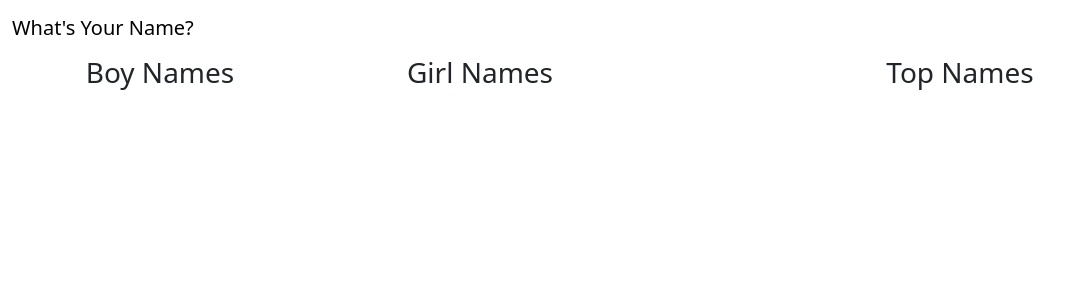
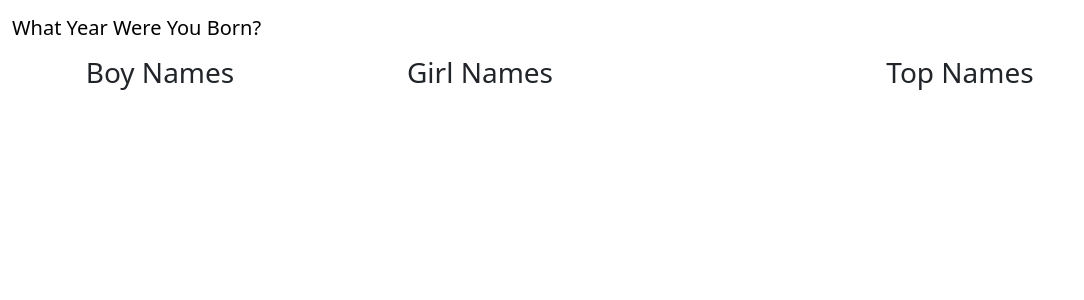
Before and after one commit to adesuwa1138/project-3, a Flask app: template templates/year.html in a window 1280 px wide. Shown: the top 300 px of the page, without its empty margins (0-1084 px from the left). Run offline with Flask 2, Linux system fonts and the light colour scheme; the template is opened without the code that fills it, so the values that code supplies are empty; some libraries are stand-ins or nearby versions.

Commit message:
Polished output

```diff
--- a/app.py
+++ b/app.py
@@ -63,13 +63,13 @@ def year(year):
 
     # session.close()
 
-
+   #Create visualizations for YEAR data
 
     fig1 = px.bar(baby_names_boy, y='Name', x='Count', height=800, orientation='h')
     fig2 = px.bar(baby_names_girl, y='Name', x='Count', height=800,color_discrete_sequence=['pink'], orientation='h')
     fig3 = px.scatter(baby_names_year, x='Count', y='Rank', height=800,  size = 'Count', color='Sex',color_discrete_sequence=['pink','blue'], orientation='h', hover_name="Name")
-    fig1.update_layout(template='simple_white')
-    fig2.update_layout(template='simple_white')
+    fig1.update_layout(template='simple_white', xaxis_range=[0,10000])
+    fig2.update_layout(template='simple_white',  xaxis_range=[0,10000])
     fig3.update_layout(yaxis=dict(autorange="reversed"), template='simple_white')
     graphJSON = json.dumps(fig1, cls=plotly.utils.PlotlyJSONEncoder)
     graphJSON1 = json.dumps(fig2, cls=plotly.utils.PlotlyJSONEncoder)
@@ -82,6 +82,7 @@ def year(year):
 
     return render_template("year.html", query = baby_names_year, graphJSON=graphJSON, graphJSON1=graphJSON1, graphJSON2=graphJSON2)
 
+#Create page for Name queries
 
 @app.route("/name/<name>")
 def name(name):
@@ -90,7 +91,15 @@ def name(name):
 
    baby_names_names = baby_names[baby_names['Name'] == name]
 
-   fig = px.line(baby_names_names, y='Count', x='Year', color='Sex', orientation='h')
+# Create visualization for name entry
+
+   fig = px.line(baby_names_names, y='Count', x='Year', color='Sex', orientation='h', title = (f'Hello, my name is {name}'))
+
+   fig.update_layout(title_font_family="Times New Roman",
+                     title_font_color="gold",
+                     title_font_size=70,
+                     title_x=0.5)
+
 
    graphJSON = json.dumps(fig, cls=plotly.utils.PlotlyJSONEncoder)
 
--- a/templates/names.html
+++ b/templates/names.html
@@ -6,7 +6,7 @@
         <meta charset="utf-8">
         <meta name="viewport" content="width=device-width, initial-scale=1, shrink-to-fit=no">
 
-        <title>Weather View</title>
+        <title>Baby Names</title>
         {% endblock %}
 
         <link href="https://cdn.jsdelivr.net/npm/bootstrap@5.3.0-alpha1/dist/css/bootstrap.min.css" rel="stylesheet" integrity="sha384-GLhlTQ8iRABdZLl6O3oVMWSktQOp6b7In1Zl3/Jr59b6EGGoI1aFkw7cmDA6j6gD" crossorigin="anonymous">
--- a/templates/year.html
+++ b/templates/year.html
@@ -6,7 +6,7 @@
         <meta charset="utf-8">
         <meta name="viewport" content="width=device-width, initial-scale=1, shrink-to-fit=no">
 
-        <title>Weather View</title>
+        <title>Birth Year</title>
         {% endblock %}
 
         <link href="https://cdn.jsdelivr.net/npm/bootstrap@5.3.0-alpha1/dist/css/bootstrap.min.css" rel="stylesheet" integrity="sha384-GLhlTQ8iRABdZLl6O3oVMWSktQOp6b7In1Zl3/Jr59b6EGGoI1aFkw7cmDA6j6gD" crossorigin="anonymous">
@@ -14,7 +14,7 @@
     <body class="">
       <nav class="navbar navbar-expand-lg">
         <div class="container-fluid">
-          <a class="navbar-brand" href="/">What's Your Name?</a>
+          <a class="navbar-brand" href="/">What Year Were You Born?</a>
 
         </div>
       </nav>
```
Also changed, not shown: 3 other files.
